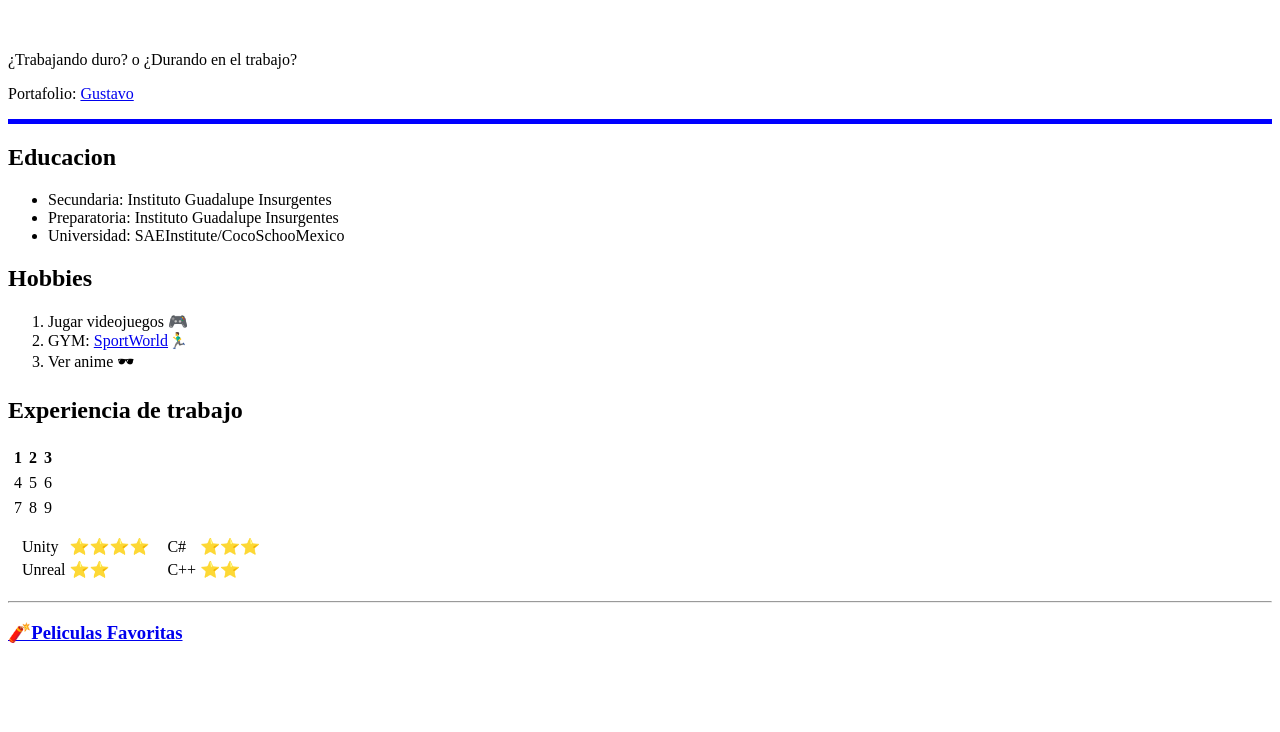
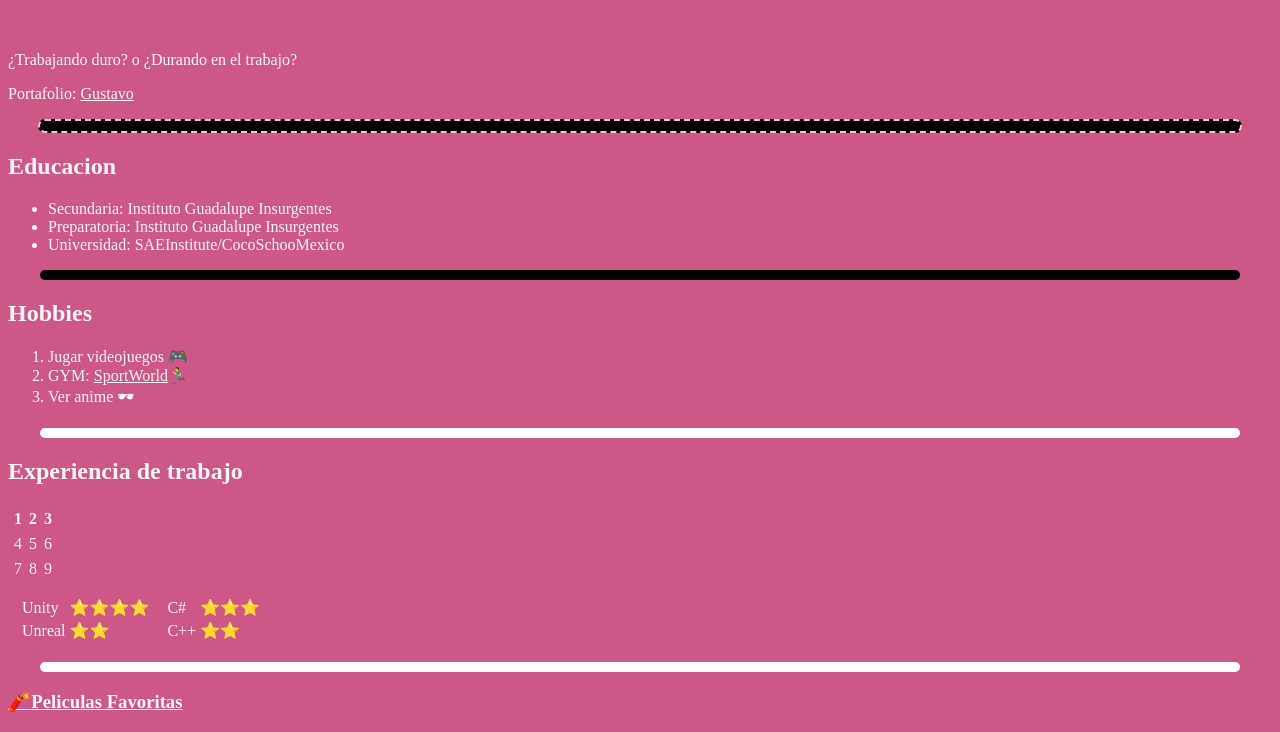
Before and after one commit to LAPURACHULETA/Clase_01, a plain HTML site: page index.html in a window 1280 px wide. Shown: the part 517-1249 px from the top of the page. Before the commit the page ends 1180 px from the top, so only its background shows below. Drawn offline with Linux system fonts and the light colour scheme.

Commit message:
Colores css

```diff
--- /dev/null
+++ b/css/styles.css
@@ -0,0 +1,50 @@
+/********************** Tag Selector *************************/
+body{
+    background-color: #CD5888;
+}
+hr{
+    height: 10px;
+    background-color: white;
+    border-style: none;
+    border-radius: 10px;
+    width: 95%;
+}
+h1{
+    color: whitesmoke;
+}
+h2{
+    color: whitesmoke;
+}
+h3{
+    color: whitesmoke;
+}
+p{
+    color: whitesmoke;
+}
+li{
+    color: whitesmoke;
+}
+td{
+    color: whitesmoke;
+}
+th{
+    color: whitesmoke;
+}
+a{
+    color: whitesmoke;;
+}
+/******************* Class selection *********************/
+
+.chido{
+    background-color: black;
+}
+.what{
+    border-style: dashed;
+    border-width: 2px;
+    border-color: pink;
+}
+/******************** ID Slectionn **********************/
+/*#boss{
+
+    background-color: aqua;
+}*/
--- a/index.html
+++ b/index.html
@@ -7,9 +7,8 @@
         <meta charset="UTF-8">
         <title>Gustavo Arreola</title>
         <link rel="icon" href="imagenes/chuletababa.png">
-
+        <link rel="stylesheet" href="css/styles.css">
     </head>
-
     <body>
         <table cellspacing="20">
             <tr>
@@ -20,16 +19,13 @@
                 <td><img src="imagenes/EMpresa.png" alt="Empresa' Pic"></td>
             </tr>
         </table>
-
-
         <br> <!--espacio entre lineas-->
         <p>¿Trabajando duro? o ¿Durando en el trabajo?</p>
         <p>Portafolio: <a href="https://gustavolapurachuleta.wordpress.com" target="_blank">
             Gustavo</a></p>
 
 
-        <hr size="5" color="Blue"> <!--Dibuja una linea de espacion en la pagina-->
-
+        <hr class="chido what" > <!--Dibuja una linea de espacion en la pagina-->
 
         <h2>Educacion</h2>
         <!--HACER UNA LISTA-->
@@ -38,8 +34,7 @@
             <li>Preparatoria: Instituto Guadalupe Insurgentes</li>
             <li>Universidad: SAEInstitute/CocoSchooMexico</li>
         </ul>
-
-
+        <hr class="chido">
         <h2>Hobbies</h2>
         <!--Lista numerada-->
         <ol>
@@ -48,10 +43,10 @@
             <li>Ver anime 🕶</li>
         </ol>
 
-
+        <hr id="boss">
         <h2>Experiencia de trabajo</h2>
         <table cellspacing="5"> <!--tabla/cellspacing espacio entre filas-->
-            <thead align="center">
+            <thead>
                 <tr> <!--fila-->
                     <td><strong>1</strong></td><!--celdas-->
                     <td><strong>2</strong></td>
```
Also changed, not shown: contact.html (+1 -0 lines), movies.html (+2 -0 lines).
